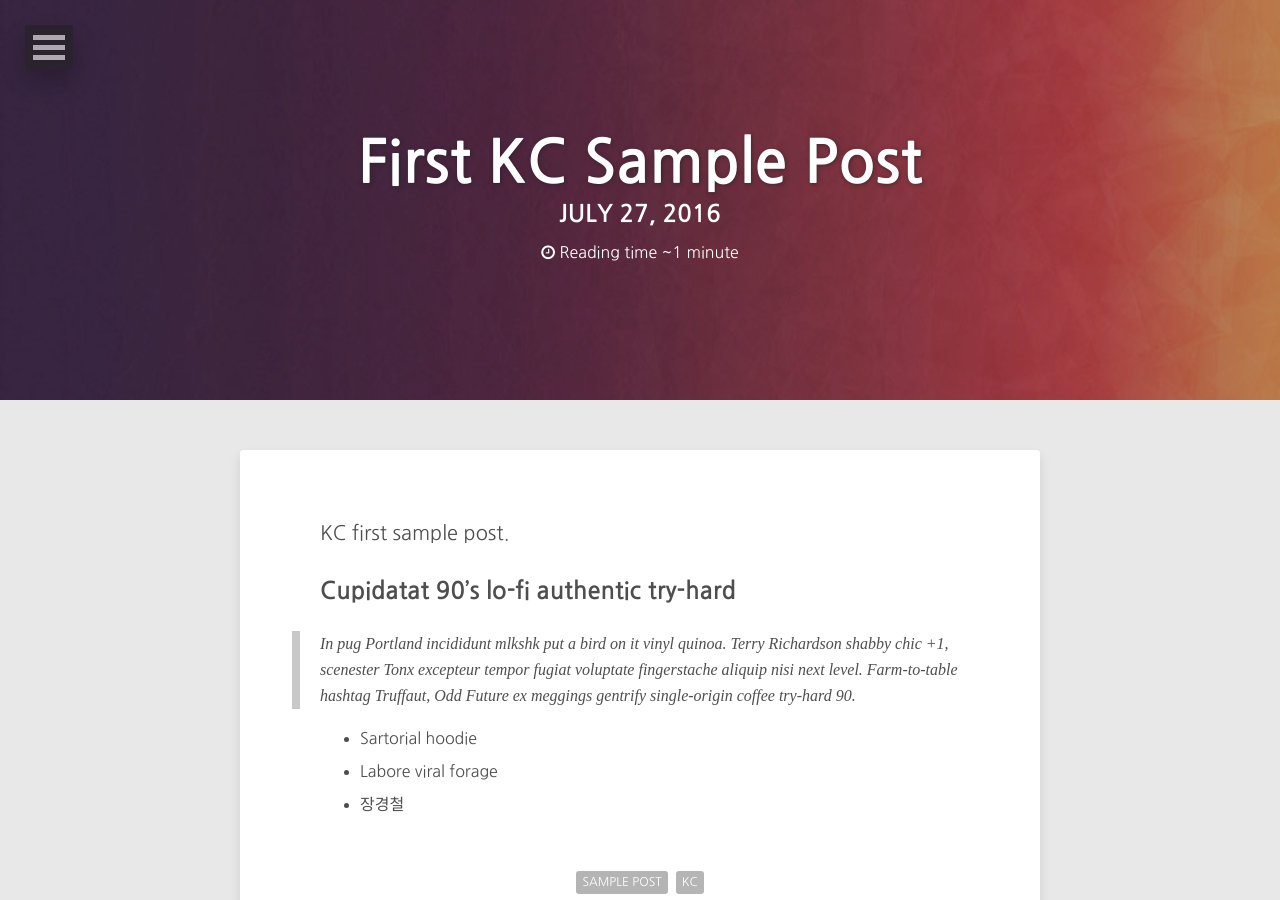
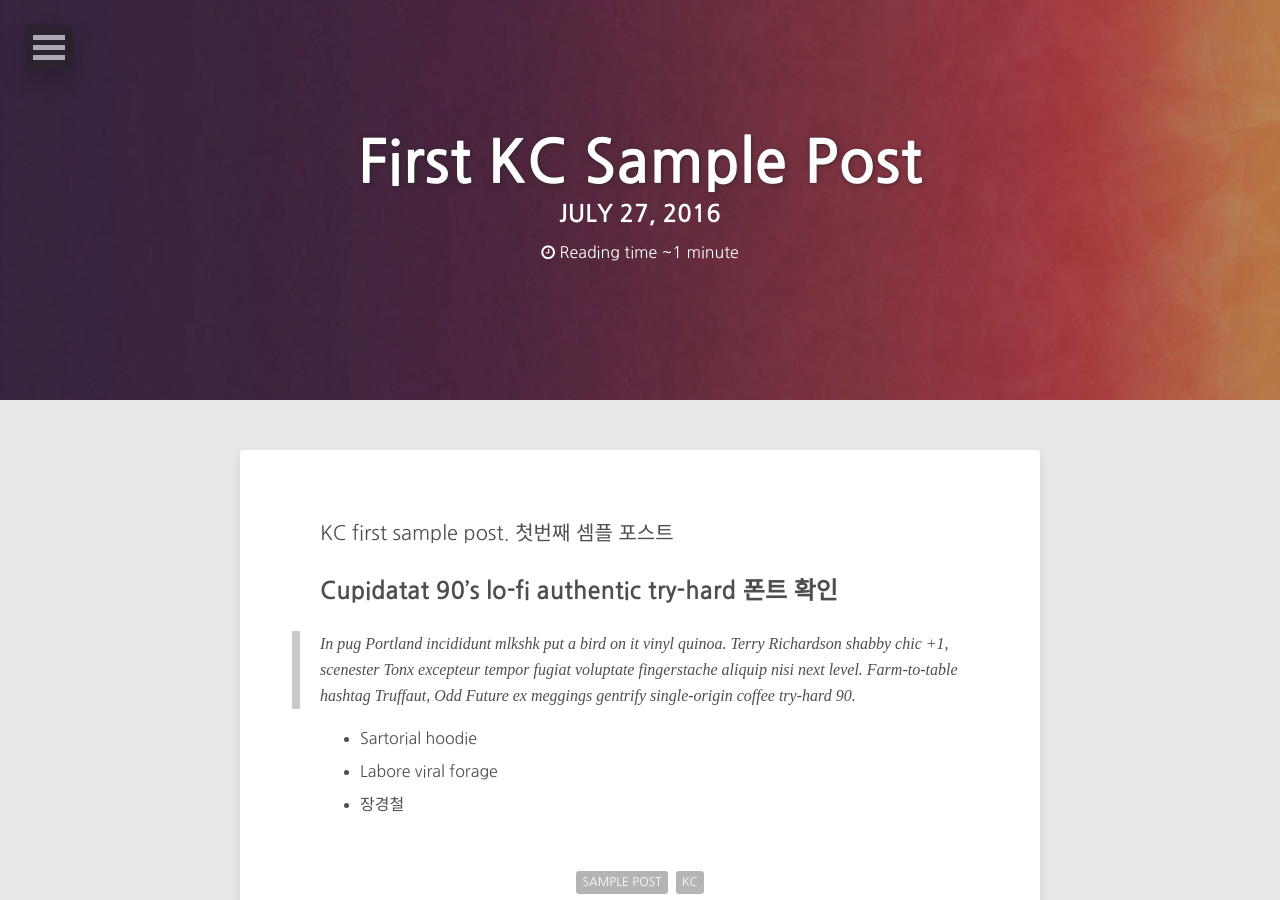
Before and after one commit to kcfigaro/kcfigaro.github.io, a Jekyll site: the page built from _posts/2016-07-27-first-kc-post.md, in a window 1280 px wide and 900 px high. Built offline with Jekyll 4.4.1, drawn with Linux system fonts in a browser that asks for light colours; nearby versions of some CDN libraries.

Commit message:
Update 2016-07-27-first-kc-post.md

```diff
--- a/_posts/2016-07-27-first-kc-post.md
+++ b/_posts/2016-07-27-first-kc-post.md
@@ -8,9 +8,9 @@ image:
   feature: abstract-7.jpg
 ---
 
-KC first sample post.
+KC first sample post. 첫번째 셈플 포스트
 
-## Cupidatat 90's lo-fi authentic try-hard
+## Cupidatat 90's lo-fi authentic try-hard 폰트 확인
 
 > In pug Portland incididunt mlkshk put a bird on it vinyl quinoa. Terry Richardson shabby chic +1, scenester Tonx excepteur tempor fugiat voluptate fingerstache aliquip nisi next level. Farm-to-table hashtag Truffaut, Odd Future ex meggings gentrify single-origin coffee try-hard 90.
 
```
